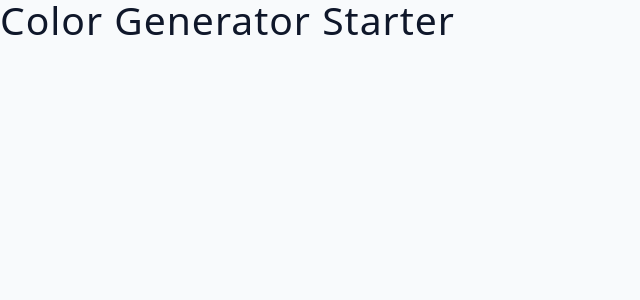
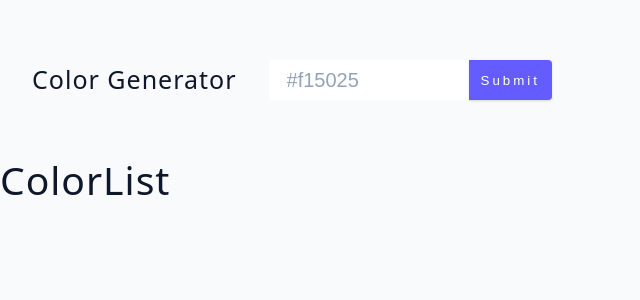
Before and after one commit to pktcodes/color-generator-react-project-v2, a React (Vite) app: page / in a window 1280 px wide. Shown: the top 300 px of the page, without its empty margins (0-640 px from the left). Built offline with nearby package versions, Linux system fonts and the light colour scheme; the HTML template or start-up script is replaced by a standard one.

Commit message:
Form Structure

```diff
--- a/src/App.jsx
+++ b/src/App.jsx
@@ -1,4 +1,12 @@
+import Form from './Form';
+import ColorList from './ColorList';
+
 const App = () => {
-  return <h2>Color Generator Starter</h2>;
+  return (
+    <main>
+      <Form />
+      <ColorList />
+    </main>
+  );
 };
 export default App;
--- /dev/null
+++ b/src/ColorList.jsx
@@ -0,0 +1,5 @@
+const ColorList = () => {
+  return <h2>ColorList</h2>;
+};
+
+export default ColorList;
--- /dev/null
+++ b/src/Form.jsx
@@ -0,0 +1,33 @@
+import { useState } from 'react';
+
+const Form = () => {
+  const [color, setColor] = useState('');
+
+  const handleSubmit = (event) => {
+    event.preventDefault();
+    console.log('Submitted');
+  };
+
+  return (
+    <section className="container">
+      <h4>color generator</h4>
+      <form className="color-form" onSubmit={handleSubmit}>
+        <input
+          type="text"
+          placeholder="#f15025"
+          value={color}
+          onChange={(event) => setColor(event.target.value)}
+        />
+        <button
+          className="btn"
+          type="submit"
+          style={{ backgroundColor: color }}
+        >
+          submit
+        </button>
+      </form>
+    </section>
+  );
+};
+
+export default Form;
```
